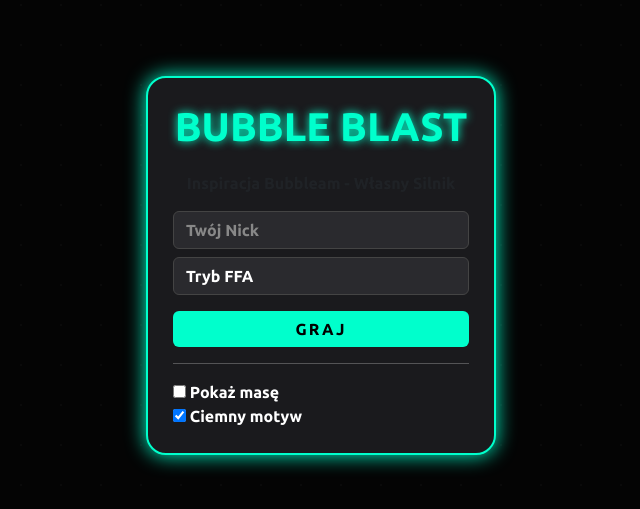
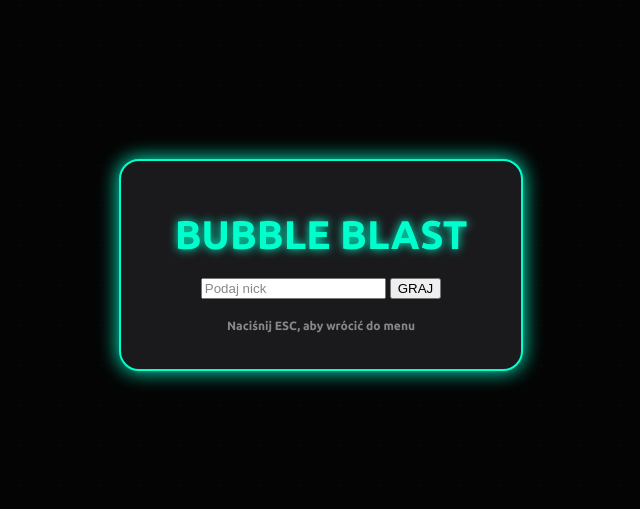
Before and after one commit to BetterBubbleAM/Bubble-Blast, a website: page public/index.html in a window 1280 px wide. Shown: the part 135-644 px from the top of the page, without its empty margins (319-959 px from the left). Drawn offline with nearby package versions, Linux system fonts and the light colour scheme.

Commit message:
Update index.html

```diff
--- a/public/index.html
+++ b/public/index.html
@@ -1,43 +1,26 @@
 <!DOCTYPE html>
-<html lang="pl">
+<html>
 <head>
     <meta charset="utf-8">
-    <meta name="viewport" content="width=device-width, initial-scale=1.0, maximum-scale=1.0, user-scalable=no">
-    <title>BubbleBlast - Twoja Gra</title>
-    <link rel="stylesheet" href="https://cdn.jsdelivr.net/npm/bootstrap@5.3.2/dist/css/bootstrap.min.css">
+    <title>BubbleBlast.io</title>
     <link rel="stylesheet" href="style.css">
     <link href="https://fonts.googleapis.com/css?family=Ubuntu:700" rel="stylesheet">
 </head>
 <body>
     <div id="overlays">
         <div id="helloDialog">
-            <div id="main">
-                <center>
-                    <h2 class="title">BUBBLE BLAST</h2>
-                    <p class="text-muted">Inspiracja Bubbleam - Własny Silnik</p>
-                </center>
-                <div class="form-group">
-                    <input id="nick" class="form-control" placeholder="Twój Nick" maxlength="15">
-                    <select id="gamemode" class="form-control mt-2">
-                        <option value="ffa">Tryb FFA</option>
-                    </select>
-                </div>
-                <div class="form-group mt-3">
-                    <button id="playBtn" class="btn btn-primary w-100">GRAJ</button>
-                </div>
-                <hr>
-                <div id="settings" class="text-start">
-                    <label><input type="checkbox" id="showMass"> Pokaż masę</label><br>
-                    <label><input type="checkbox" id="darkTheme" checked> Ciemny motyw</label>
-                </div>
-            </div>
+            <center>
+                <h1 class="title">BUBBLE BLAST</h1>
+                <input type="text" id="nick" placeholder="Podaj nick" maxlength="15">
+                <button id="playBtn">GRAJ</button>
+                <p style="margin-top:20px; font-size:12px; color:#888;">Naciśnij ESC, aby wrócić do menu</p>
+            </center>
         </div>
     </div>
-
     <canvas id="canvas"></canvas>
 
     <script src="https://code.jquery.com/jquery-3.7.1.min.js"></script>
-    <script src="https://cdn.socket.io/4.8.1/socket.io.min.js"></script>
+    <script src="/socket.io/socket.io.js"></script>
     <script src="vector2.js"></script>
     <script src="entity.js"></script>
     <script src="client.js"></script>
```
